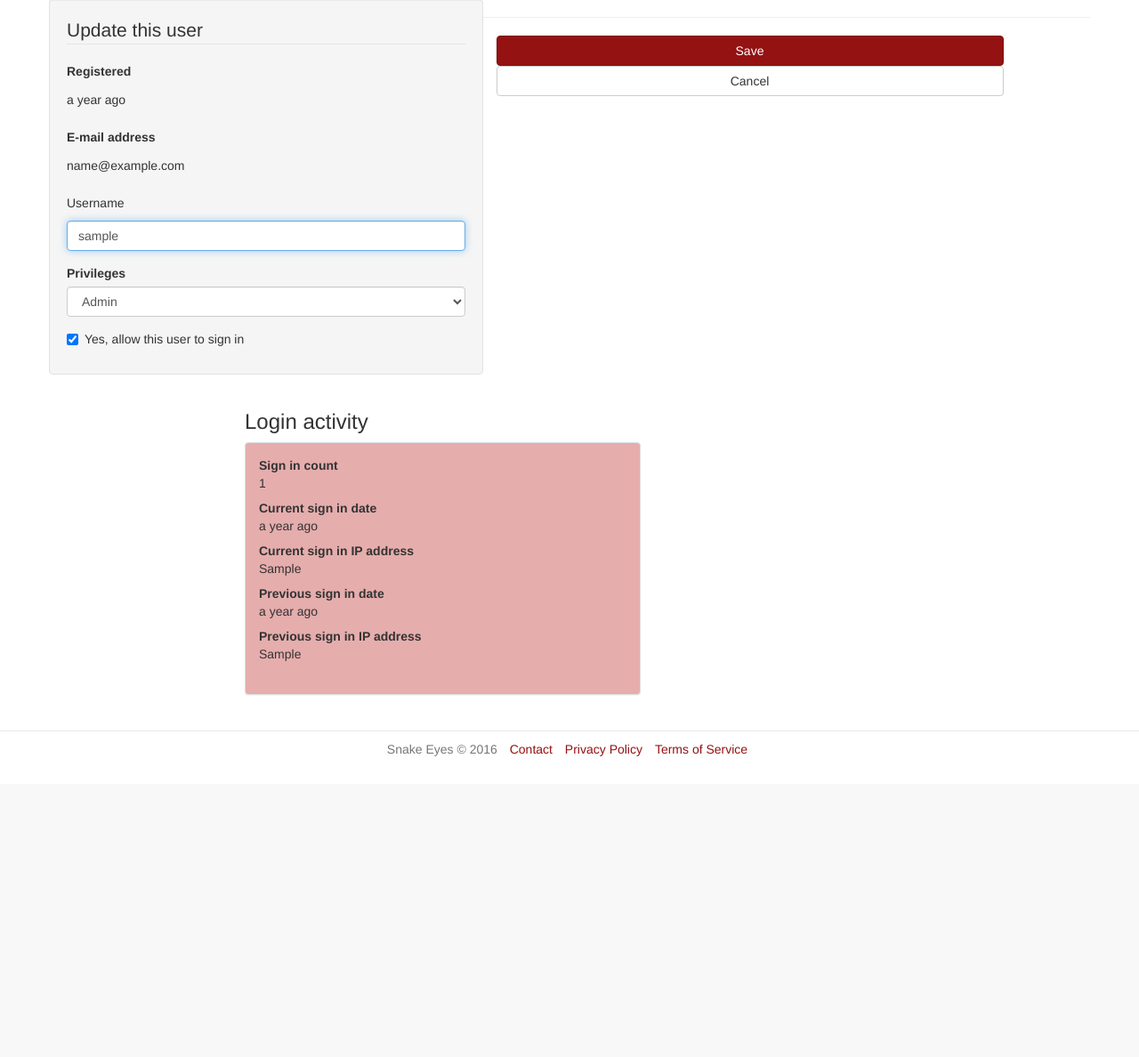
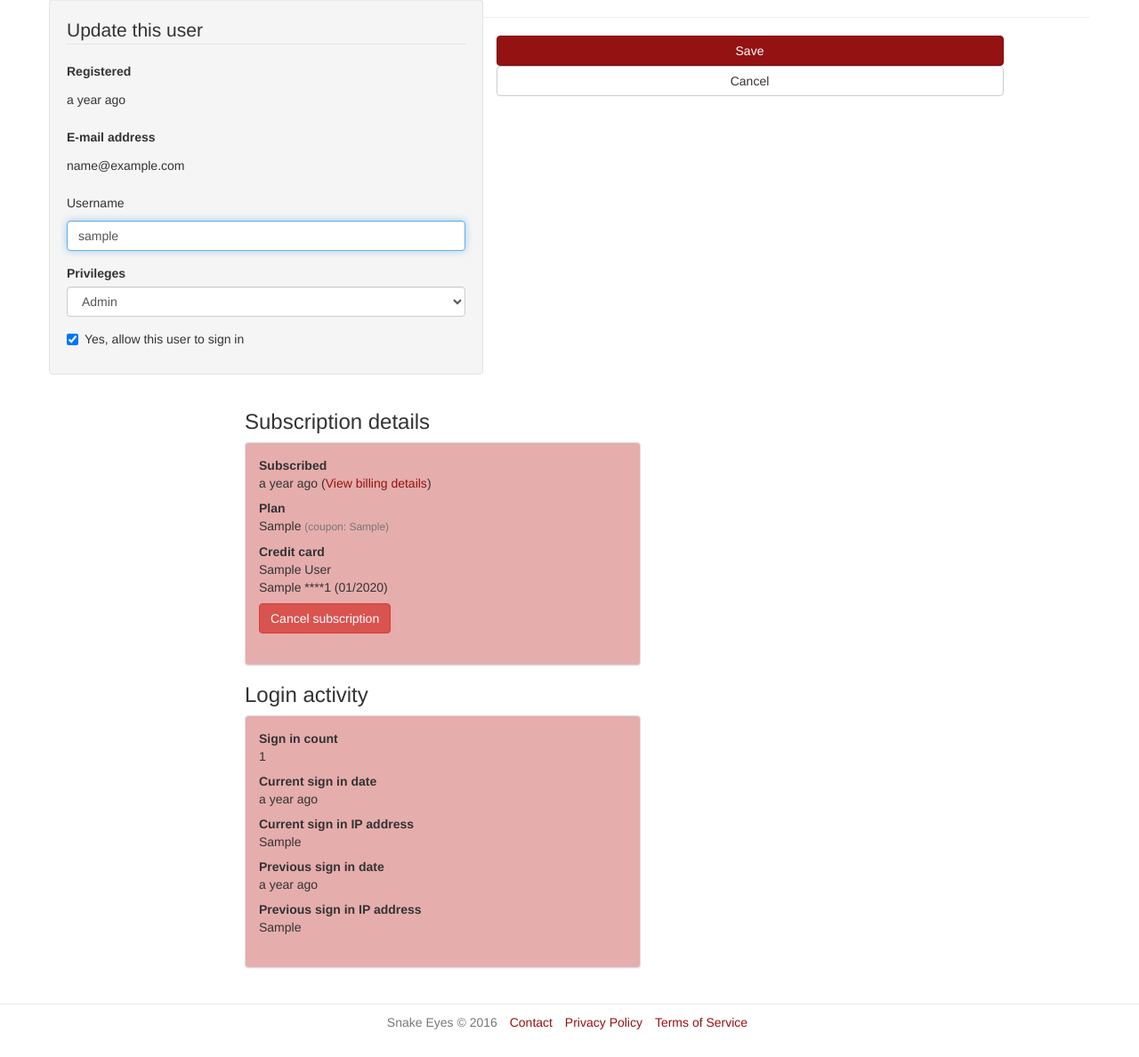
Before and after one commit to Makeem1/flask_snake_game, a Flask app: page /admin/users/edit/1 in a window 1280 px wide. Shown: the part 163-1351 px from the top of the page at 89% size. Before the commit the page ends 1013 px from the top, so only its background shows below. Run offline with Flask 2, Linux system fonts and the light colour scheme; a user stored in the database is signed in; tables that the repository leaves empty hold one stand-in row (values such as "Sample post"); some libraries are stand-ins or nearby versions.

Commit message:
adding users subscription status

```diff
--- a/flask_snake_game/snakeeyes/blueprints/admin/templates/admin/user/_form.html
+++ b/flask_snake_game/snakeeyes/blueprints/admin/templates/admin/user/_form.html
@@ -59,8 +59,70 @@
     {% endcall %}
   </div>
   <div class="col-md-5 col-md-push-1 col-md-offset-1">
+    <h3>Subscription details</h3>
+    {% include 'admin/user/_billing_details.html' with context %}
+    <div class="panel panel-default">
+      <div class="panel-body">
+        <dl>
+          {% if user.subscription and user.credit_card %}
+            <dt>Subscribed</dt>
+            <dd class="sm-margin-bottom">
+              <time class="from-now"
+                    data-datetime="{{ user.subscription.created_on }}">
+                {{ user.subscription.created_on }}
+              </time>
+              (<a href="#billing_details"
+                data-toggle="modal"
+                data-target="#billing_details">View billing details</a>)
+            </dd>
+            <dt>Plan</dt>
+            <dd class="sm-margin-bottom">
+              {{ user.subscription.plan | title }}
+              {% if user.subscription.coupon %}
+                <span class="small text-muted">
+                  (coupon: {{ user.subscription.coupon }})
+                </span>
+              {% endif %}
+            </dd>
+            <dt>Credit card</dt>
+            <dd class="sm-margin-bottom">
+              {{ user.name }}<br/>
+              {{ user.credit_card.brand }}
+              ****{{ user.credit_card.last4 }}
+              ({{ user.credit_card.exp_date.strftime('%m/%Y') }})
+            </dd>
+            {% call f.form_tag('admin.users_cancel_subscription') %}
+              <input type="hidden" id="id" name="id" value="{{ user.id }}"/>
+              <button type="submit" class="btn btn-danger">
+                <img src="{{ url_for('static', filename='images/spinner.gif') }}"
+                    class="spinner"
+                    width="16" height="11" alt="Spinner"/>
+                  Cancel subscription
+              </button>
+            {% endcall %}
+          {% else %}
+            {% if user.cancelled_subscription_on %}
+              <dt>Cancelled</dt>
+              <dd>
+                <time class="from-now"
+                      data-datetime="{{ user.cancelled_subscription_on }}">
+                  {{ user.cancelled_subscription_on }}
+                </time>
+              {% if user.invoices %}
+                (<a href="#billing_details"
+                  data-toggle="modal"
+                  data-target="#billing_details">View billing history</a>)
+              {% endif %}
+              </dd>
+            {% else %}
+              <p>This user has never subscribed.</p>
+            {% endif %}
+          {% endif %}
+        </dl>
+      </div>
+    </div>
+
     <h3>Login activity</h3>
-
     <div class="panel panel-default">
       <div class="panel-body">
         <dl>
```
